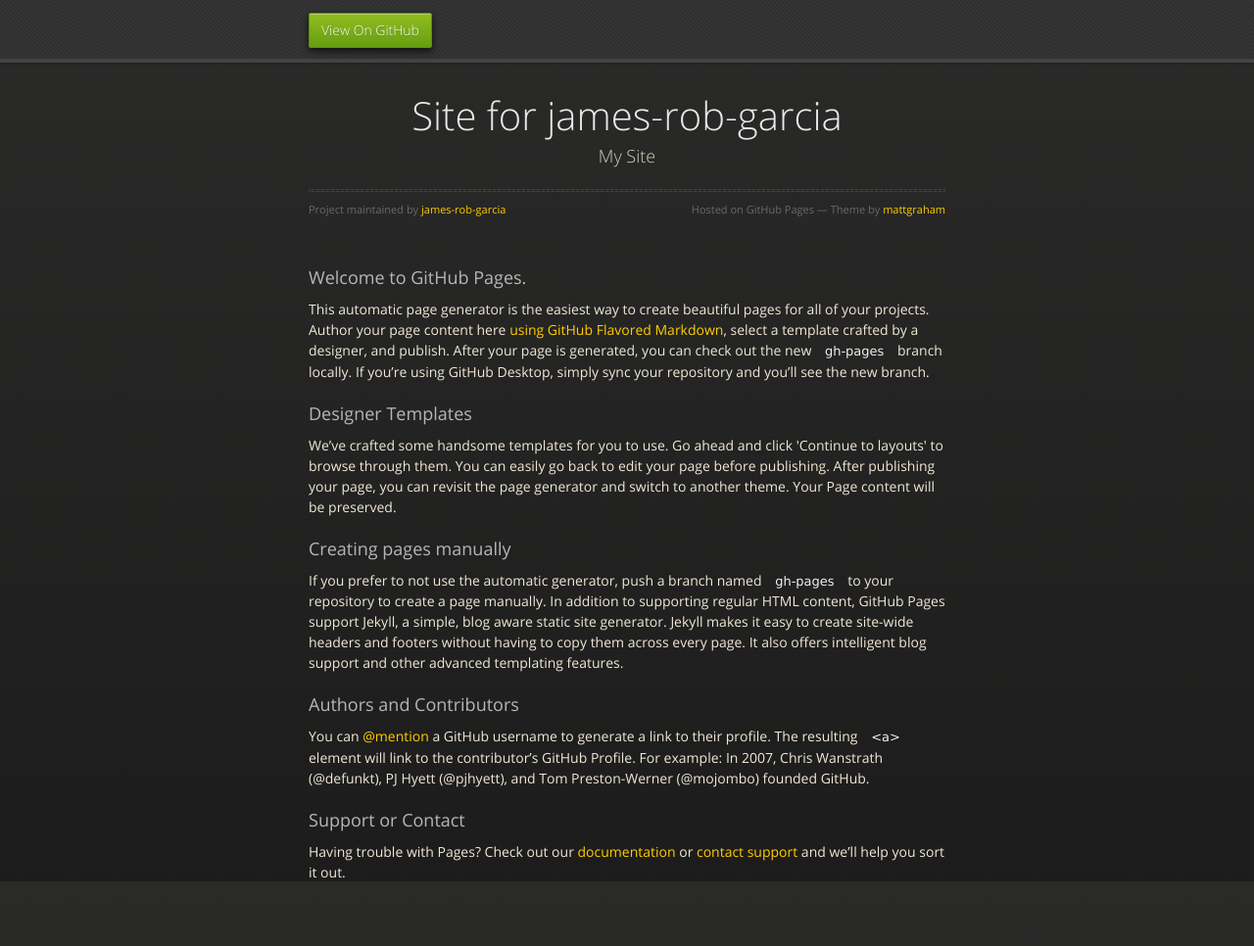
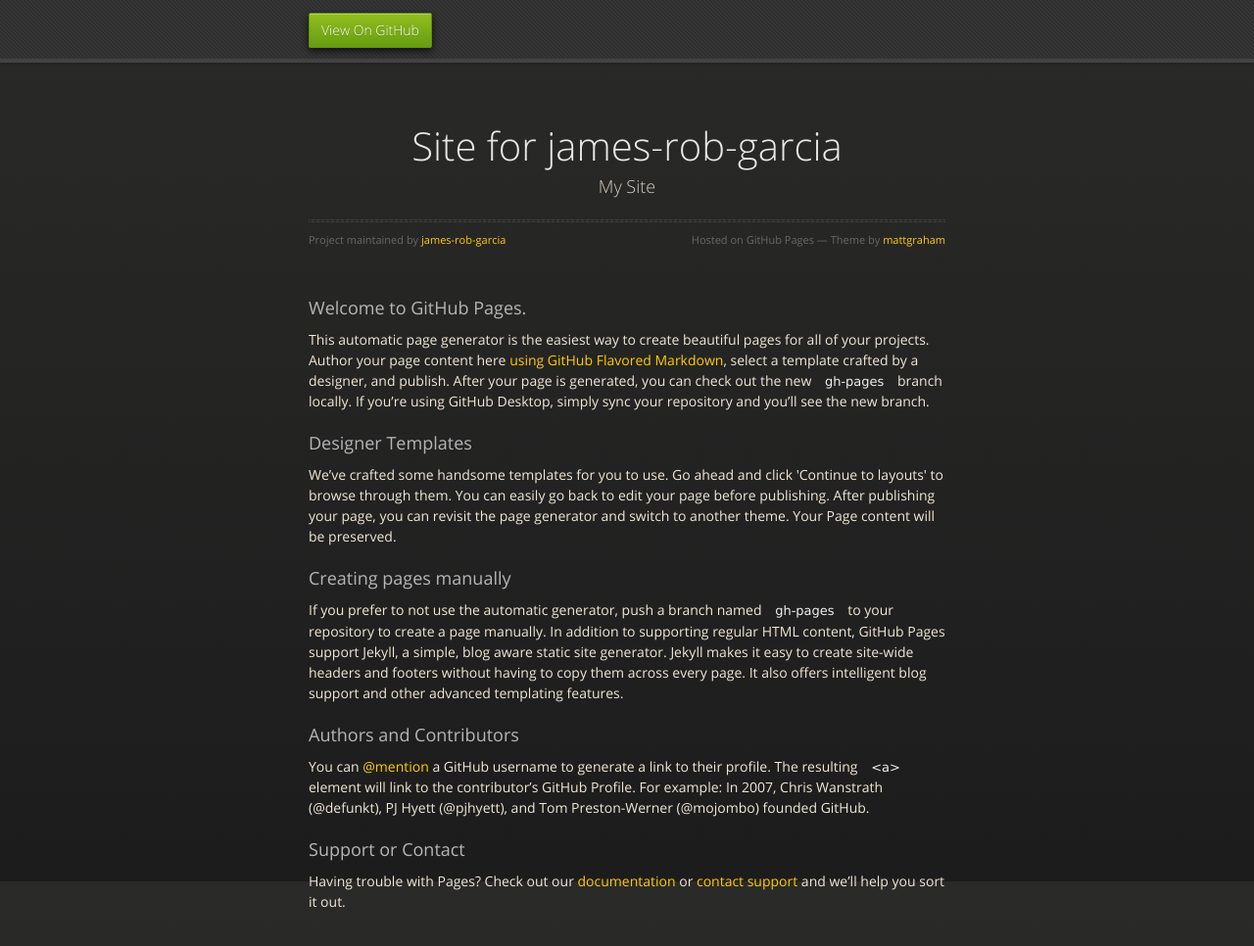
Before and after one commit to colossus9/colossus9.github.io, a Jekyll site: the page built from index.html, in a window 1280 px wide and 1041 px high. Shown: the top 966 px of the window at 98% size. Built offline with Jekyll 4.4.1, drawn with Linux system fonts in a browser that asks for light colours; nearby versions of some CDN libraries; Markdown is read by kramdown in place of the engine named in the settings.

Commit message:
Updated content

```diff
--- a/index.html
+++ b/index.html
@@ -1,23 +1,8 @@
-<!doctype html>
-<html>
-  <head>
-    <meta charset="utf-8">
-    <meta http-equiv="X-UA-Compatible" content="chrome=1">
-    <title>Site for james-rob-garcia by james-rob-garcia</title>
-    <link rel="stylesheet" href="stylesheets/styles.css">
-    <link rel="stylesheet" href="stylesheets/github-dark.css">
-    <script src="https://ajax.googleapis.com/ajax/libs/jquery/1.7.1/jquery.min.js"></script>
-    <script src="javascripts/respond.js"></script>
-    <!--[if lt IE 9]>
-      <script src="//html5shiv.googlecode.com/svn/trunk/html5.js"></script>
-    <![endif]-->
-    <!--[if lt IE 8]>
-    <link rel="stylesheet" href="stylesheets/ie.css">
-    <![endif]-->
-    <meta name="viewport" content="width=device-width, initial-scale=1, user-scalable=no">
+---
+layout: default
+title: About Me
+---
 
-  </head>
-  <body>
       <div id="header">
         <nav>
           <li class="fork"><a href="https://github.hpe.com/james-rob-garcia">View On GitHub</a></li>
@@ -63,8 +48,3 @@
 
     </div>
     <!--[if !IE]><script>fixScale(document);</script><![endif]-->
-
-
-
-  </body>
-</html>
```
